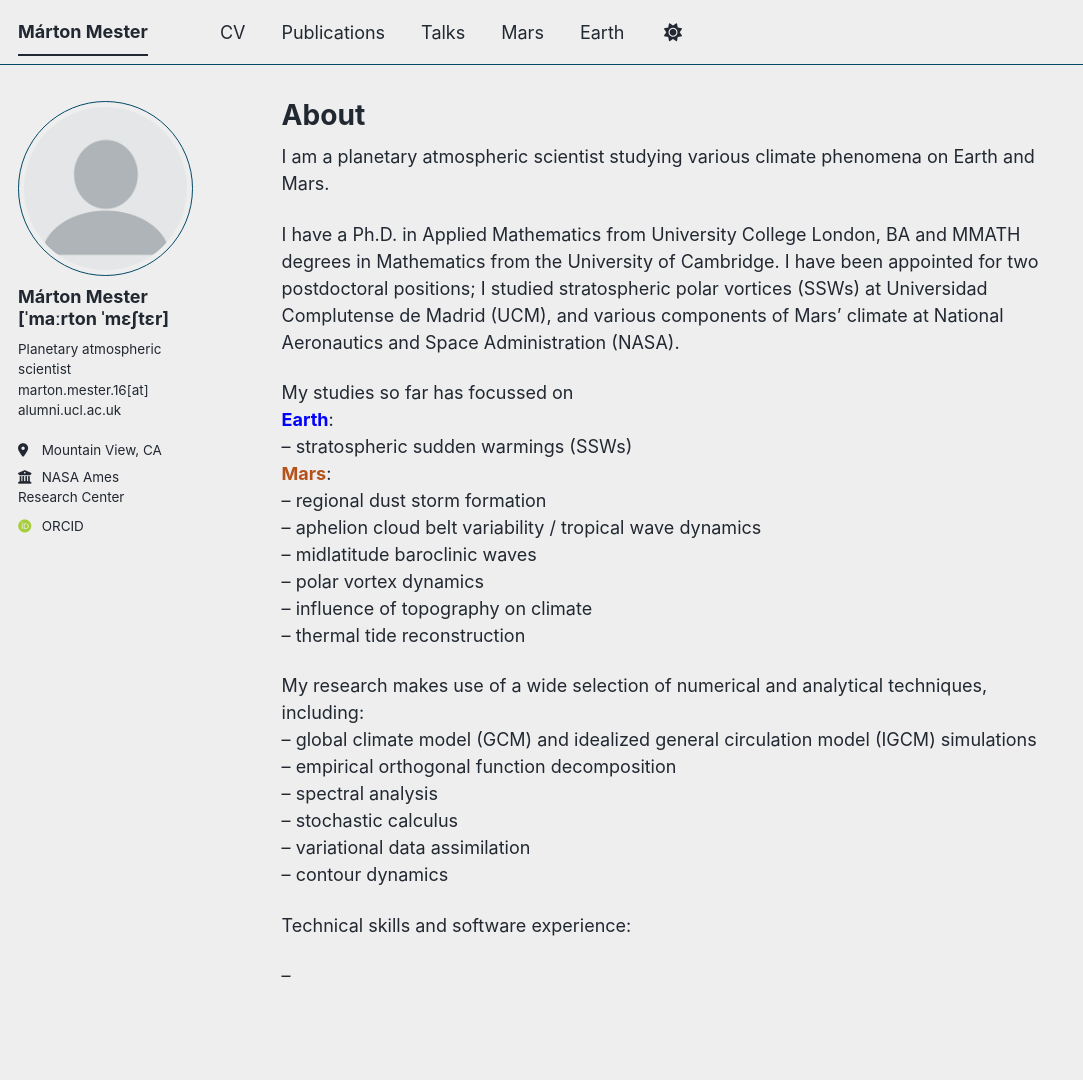
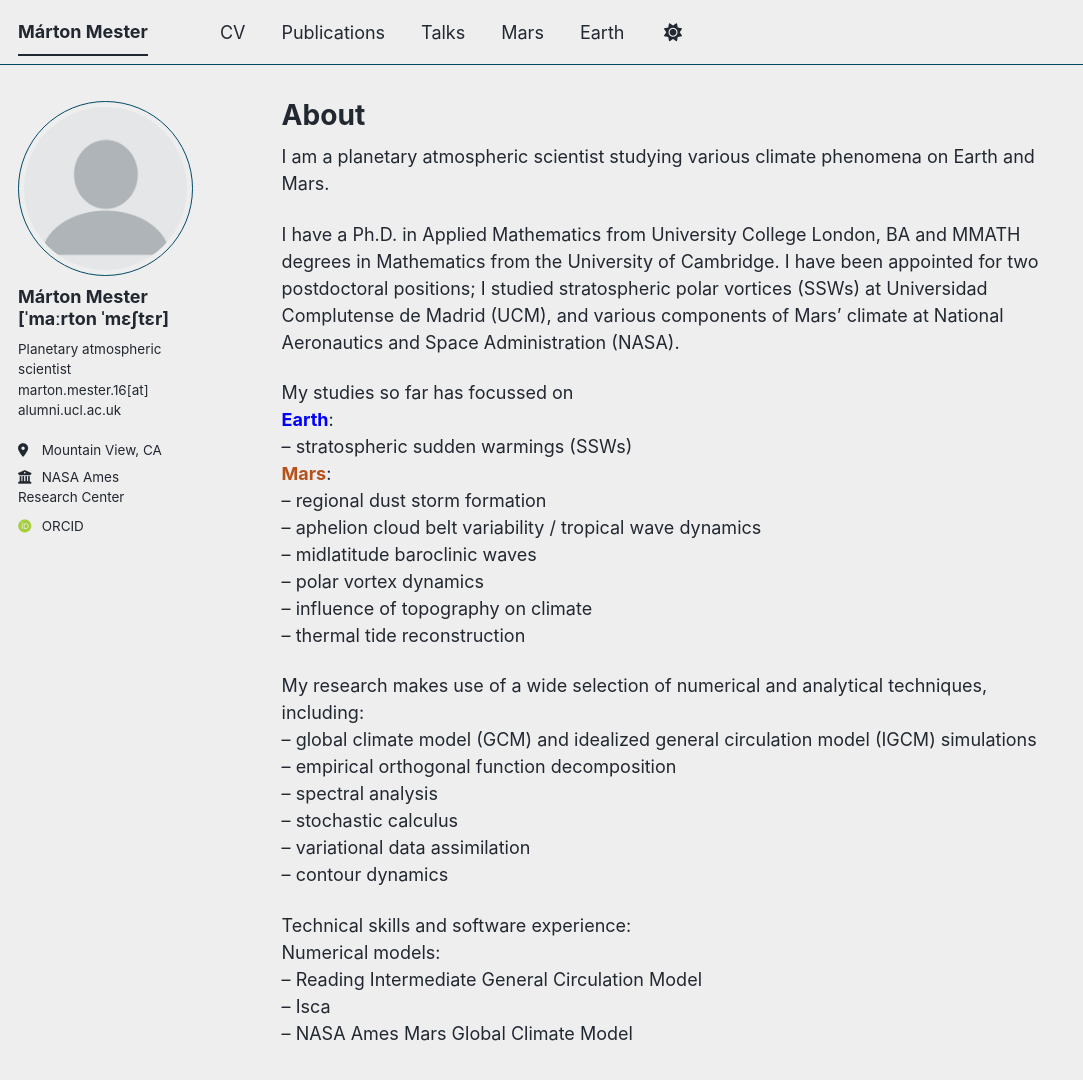
Before and after one commit to thengc6369/thengc6369.github.io, a Jekyll site: the page built from _pages/about.md, in a window 1280 px wide and 1097 px high. Shown: the top 1080 px of the window, without its empty margins (0-1083 px from the left). Built offline with Jekyll 4.4.1, drawn with Linux system fonts in a browser that asks for light colours; some web fonts are replaced; a script bundle is joined from its source files by our own code; library files that are not in the unit come from our copies.

Commit message:
Update about.md

```diff
--- a/_pages/about.md
+++ b/_pages/about.md
@@ -29,5 +29,7 @@ My research makes use of a wide selection of numerical and analytical techniques
 &ndash; contour dynamics <br>
 
 Technical skills and software experience:<br>
-
-&ndash;  <br>
+Numerical models: <br>
+&ndash; Reading Intermediate General Circulation Model <br>
+&ndash; Isca <br>
+&ndash; NASA Ames Mars Global Climate Model <br>
```
